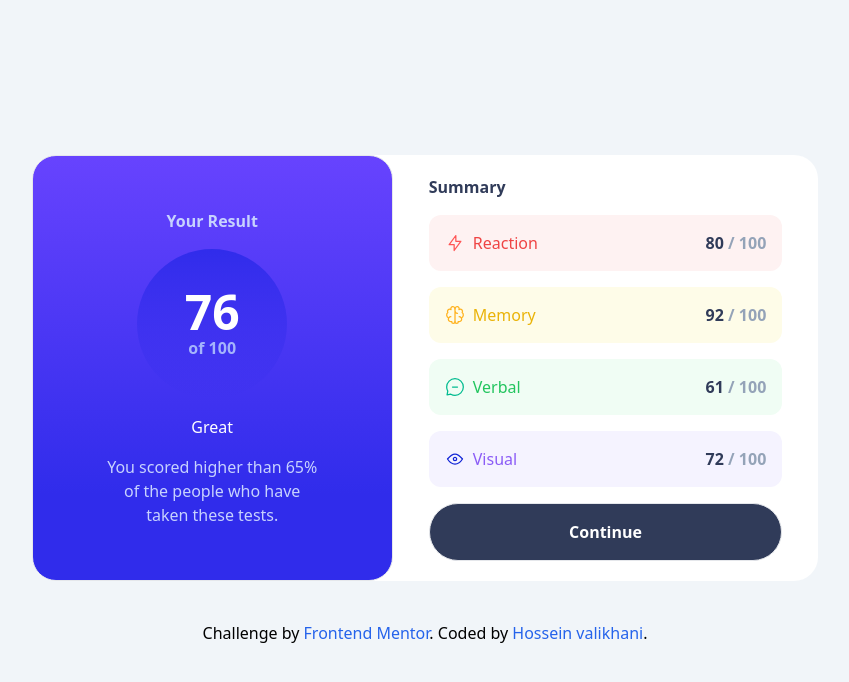
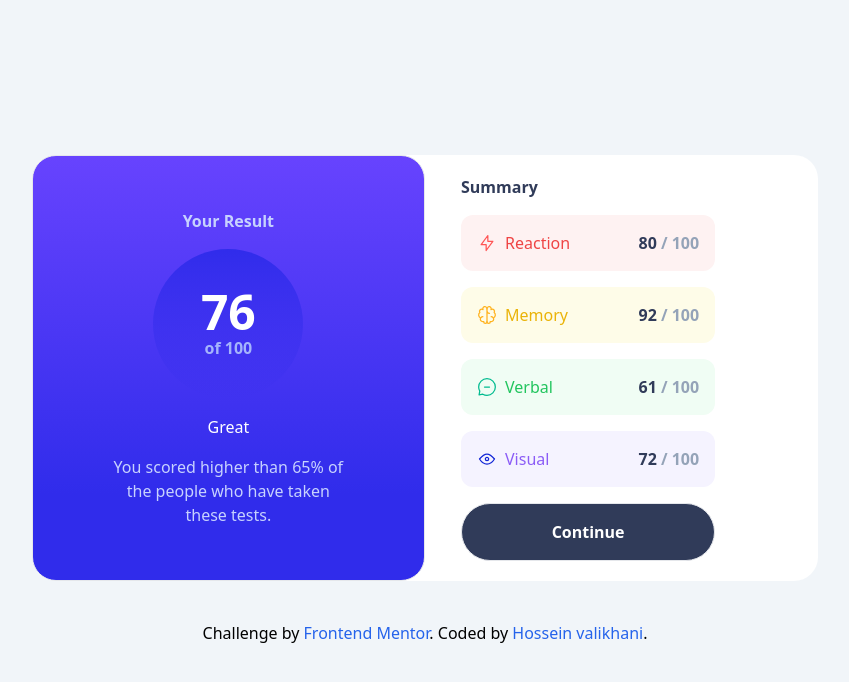
Before and after one commit to hosseinvalikhani/results-summary-component, a plain HTML site: page index.html in a window 1280 px wide. Shown: the whole page, without its empty margins (215-1064 px from the left). Drawn offline with nearby package versions, Linux system fonts and the light colour scheme.

Commit message:
index.html

```diff
--- a/index.html
+++ b/index.html
@@ -34,7 +34,7 @@ shadow-md shadow-black">
   <span class="w-3/5 md:w-3/5 mx-auto text-indigo-200">  You scored higher than 65% of the people who have taken these tests.
   </span>
   </div>
-  <div class="flex flex-col p-1 my-4 mx-8 gap-4  md:w-1/2 item-center
+  <div class="flex flex-col p-1 my-4 mx-8 gap-4  md:w-1/3 item-center
   bg-white">
   <h2 class="text-left text-[#303B59] font-bold">
   Summary
```
